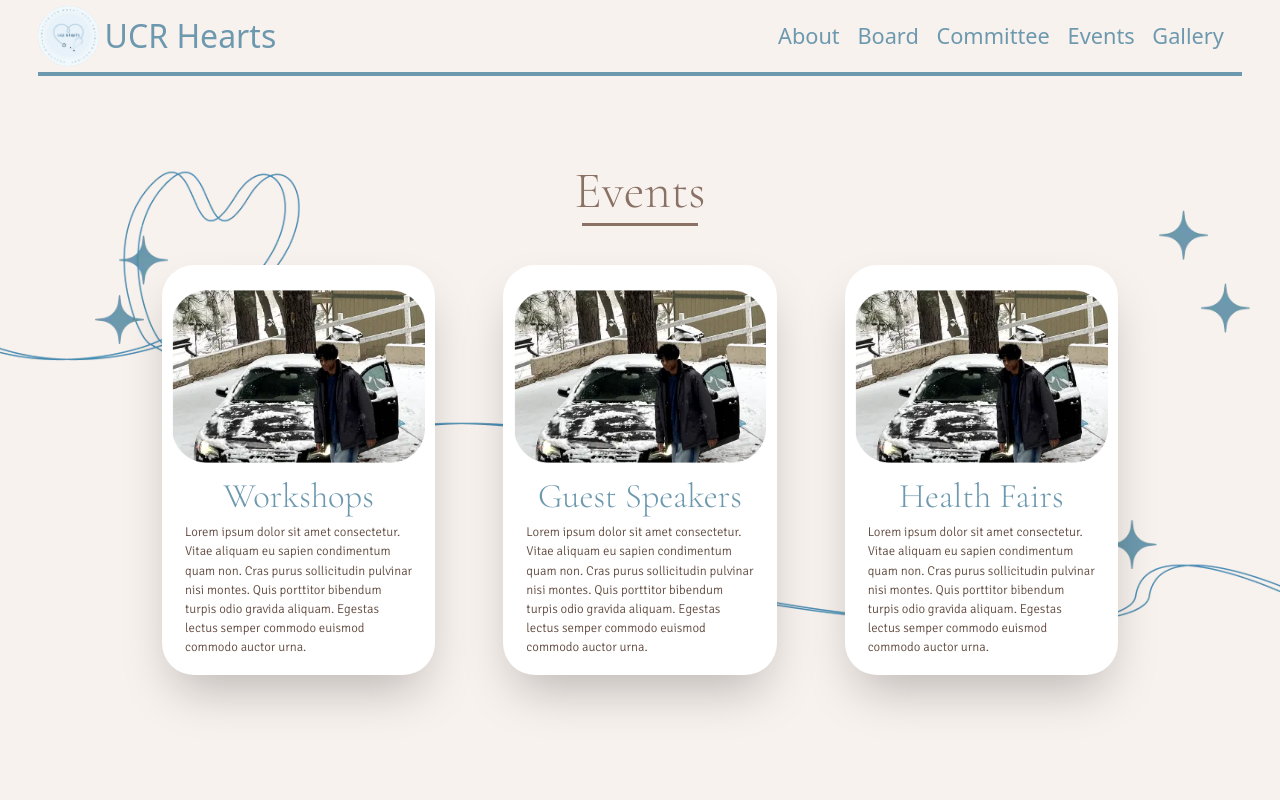
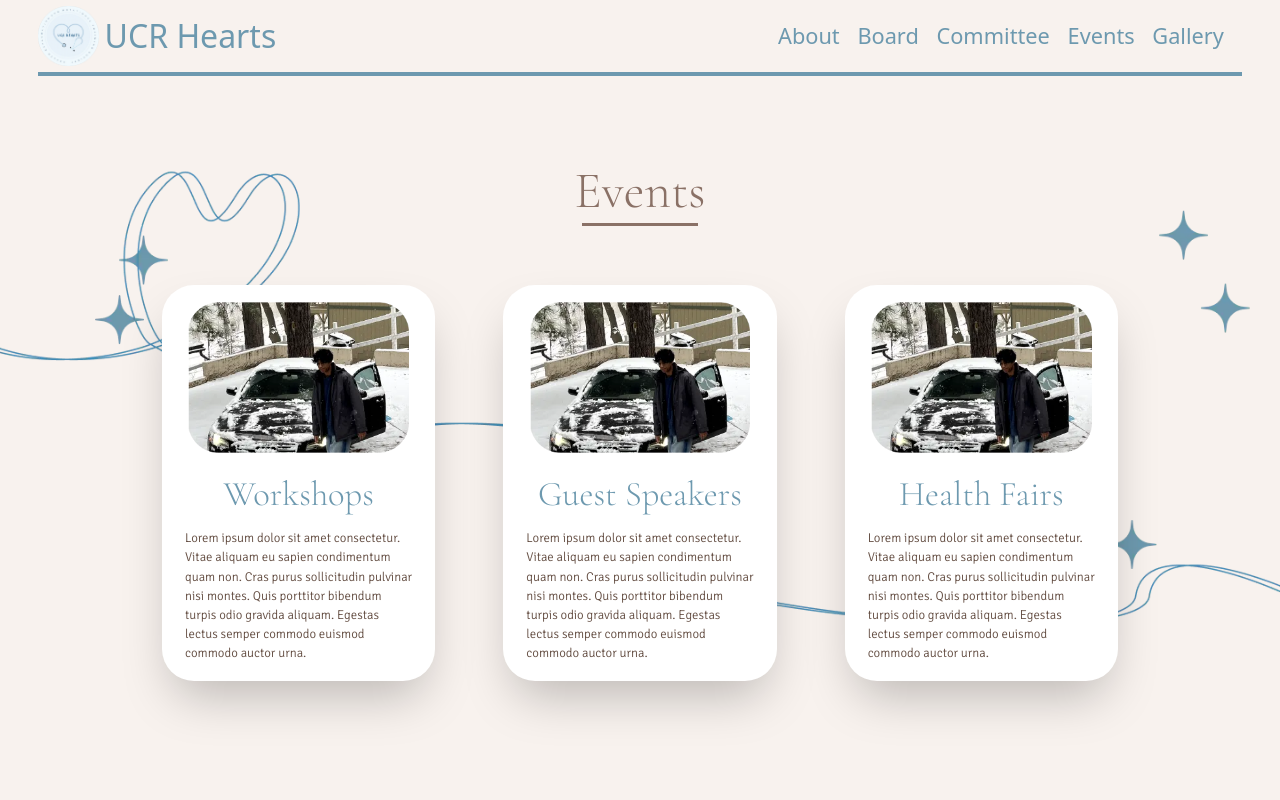
Before and after one commit to acm-ucr/ucr-hearts-website, a Next.js app: page /events in a window 1280 px wide. Shown: the top 800 px of the page. Built offline with nearby package versions, Linux system fonts and the light colour scheme; what tailwindcss-animated would draw is missing.

Commit message:
inegishi/social

```diff
--- a/src/components/events/EventCard.tsx
+++ b/src/components/events/EventCard.tsx
@@ -9,16 +9,16 @@ interface EventCardProps {
 
 const EventCard: React.FC<EventCardProps> = ({ image, text, title }) => {
   return (
-    <div className="mx-auto flex w-[50vw] flex-col items-center rounded-[3vw] bg-white px-[3%] pb-[7%] pt-[0.5%] shadow-2xl md:w-[80%] md:rounded-[2.5vw] md:py-[5%]">
+    <div className="mx-auto flex w-[50vw] flex-col items-center rounded-[3vw] bg-white px-[3%] pb-[7%] pt-[0.5%] shadow-2xl sm:rounded-[2.5vw] sm:py-[10%] md:w-[80%] md:py-[5%]">
       <Image
         src={image}
         alt="InfoPicture"
-        className="aspect-[4/3] object-contain"
+        className="mb-4 aspect-[5/3] object-contain sm:w-[100%]"
       />
-      <p className="md:text-xxl font-title text-[2.7vw] font-extralight text-hearts-blue">
+      <p className="mb-2 font-title text-[4.5vw] font-extralight text-hearts-blue md:text-[2.7vw]">
         {title}
       </p>
-      <p className="w-[90%] text-[0.8vw] font-extralight text-hearts-brown md:text-[1vw]">
+      <p className="w-[90%] text-[0.8vw] font-extralight text-hearts-brown sm:text-[2vw] md:text-[1vw]">
         {text}
       </p>
     </div>
--- a/src/components/events/EventCards.tsx
+++ b/src/components/events/EventCards.tsx
@@ -4,7 +4,7 @@ import Image from "next/image";
 import bg from "@/public/eventsCard.webp";
 const EventCards = () => {
   return (
-    <div className="mb-[10%] flex w-[70%] justify-between md:w-[80vw]">
+    <div className="mb-[10%] flex w-[90%] flex-col items-center sm:space-y-5 md:w-[80vw] md:flex-row md:justify-between">
       <Image
         src={bg}
         alt="background"
```
